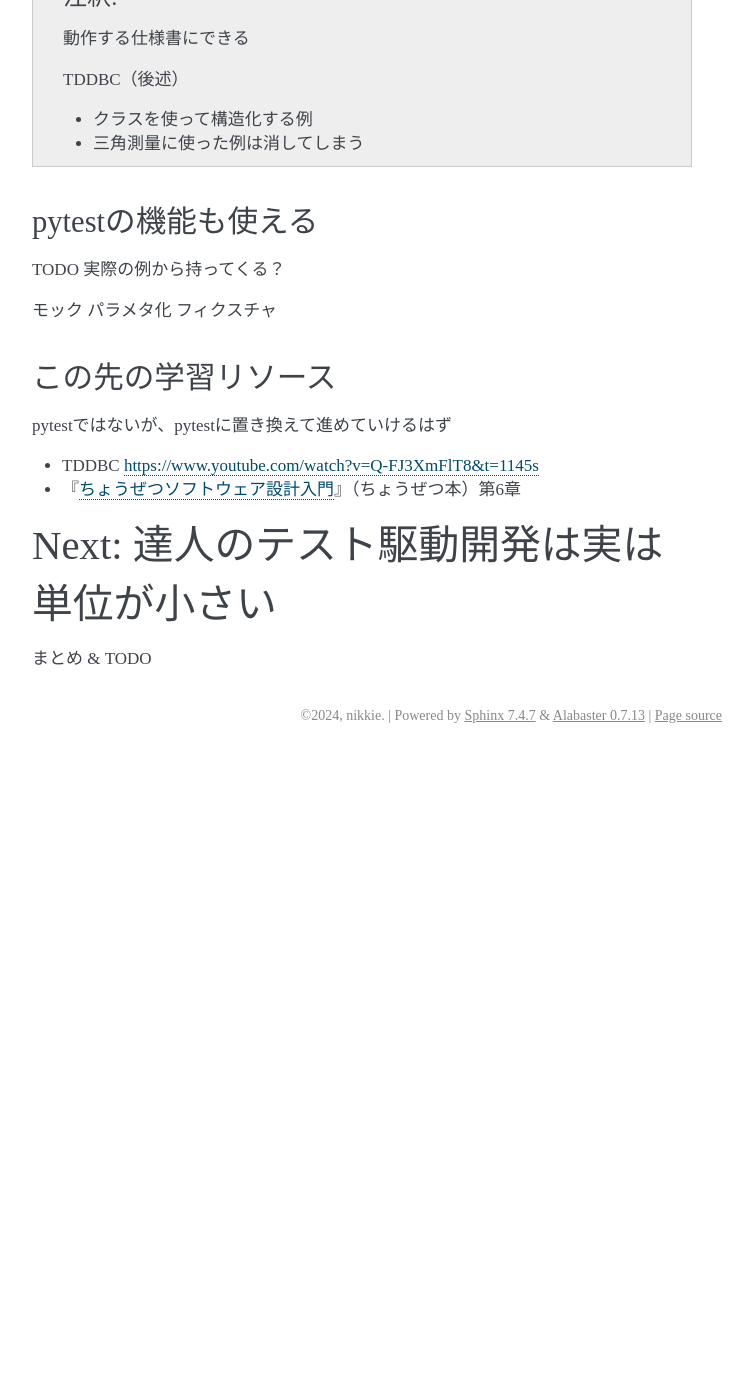
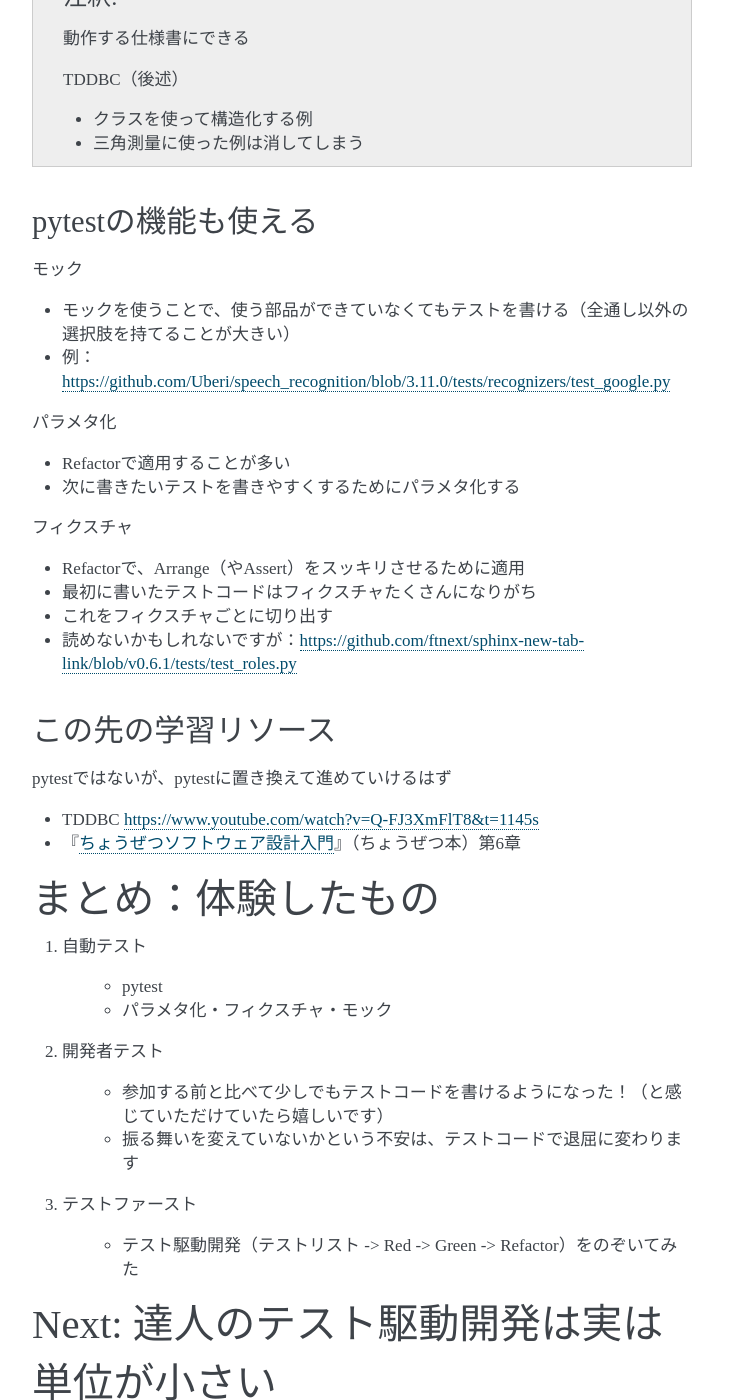
Before and after one commit to ftnext/first-python-test-2024, a Sphinx documentation site: the page built from docs/source/tdd-first-time.rst, in a window 1280 px wide and 1400 px high, scrolled down 5768 px. Shown: the whole window, without its empty margins (388-1141 px from the left). Built offline with Sphinx 7.4.7, drawn with Linux system fonts in a browser that asks for light colours; some web fonts are replaced; before the commit the page ends 6522 px from its top, so only the background shows below that; some of the changed text lies outside the part shown.

Commit message:
[feat] TDD part done

```diff
--- a/docs/source/tdd-first-time.rst
+++ b/docs/source/tdd-first-time.rst
@@ -294,11 +294,22 @@ Refactor：最初に見たStructural Pattern Matchingに書き換えてみても
 pytestの機能も使える
 ------------------------------
 
-TODO 実際の例から持ってくる？
+モック
 
-モック
+* モックを使うことで、使う部品ができていなくてもテストを書ける（全通し以外の選択肢を持てることが大きい）
+* 例：https://github.com/Uberi/speech_recognition/blob/3.11.0/tests/recognizers/test_google.py
+
 パラメタ化
+
+* Refactorで適用することが多い
+* 次に書きたいテストを書きやすくするためにパラメタ化する
+
 フィクスチャ
+
+* Refactorで、Arrange（やAssert）をスッキリさせるために適用
+* 最初に書いたテストコードはフィクスチャたくさんになりがち
+* これをフィクスチャごとに切り出す
+* 読めないかもしれないですが：https://github.com/ftnext/sphinx-new-tab-link/blob/v0.6.1/tests/test_roles.py
 
 この先の学習リソース
 ------------------------------
@@ -308,7 +319,31 @@ pytestではないが、pytestに置き換えて進めていけるはず
 * TDDBC https://www.youtube.com/watch?v=Q-FJ3XmFlT8&t=1145s
 * 『`ちょうぜつソフトウェア設計入門 <https://gihyo.jp/book/2022/978-4-297-13234-7>`__』（ちょうぜつ本）第6章
 
+まとめ：体験したもの
+==================================================
+
+1. 自動テスト
+
+    * pytest
+    * パラメタ化・フィクスチャ・モック
+
+2. 開発者テスト
+
+    * 参加する前と比べて少しでもテストコードを書けるようになった！（と感じていただけていたら嬉しいです）
+    * 振る舞いを変えていないかという不安は、テストコードで退屈に変わります
+
+3. テストファースト
+
+    * テスト駆動開発（テストリスト -> Red -> Green -> Refactor）をのぞいてみた
+
 Next: 達人のテスト駆動開発は実は単位が小さい
 ==================================================
 
-まとめ & TODO
+1サイクル：テストリスト -> Red -> Green -> Refactor
+
+達人は、テストリスト -> Red -> Green -> Red -> Green -> ... -> Red -> Green -> Refactor
+
+| 1つのテストを通す間に、 **RedとGreenを何度も往復** する。
+| 私はこのスタイルに近づこうとしてます： `小さいテスト駆動開発 <https://ftnext.github.io/small-technical-2023/chapter-tdd.html>`__
+
+『`Clean Craftsmanship <https://asciidwango.jp/post/693992928727760896/clean-craftsmanship>`__』
```
